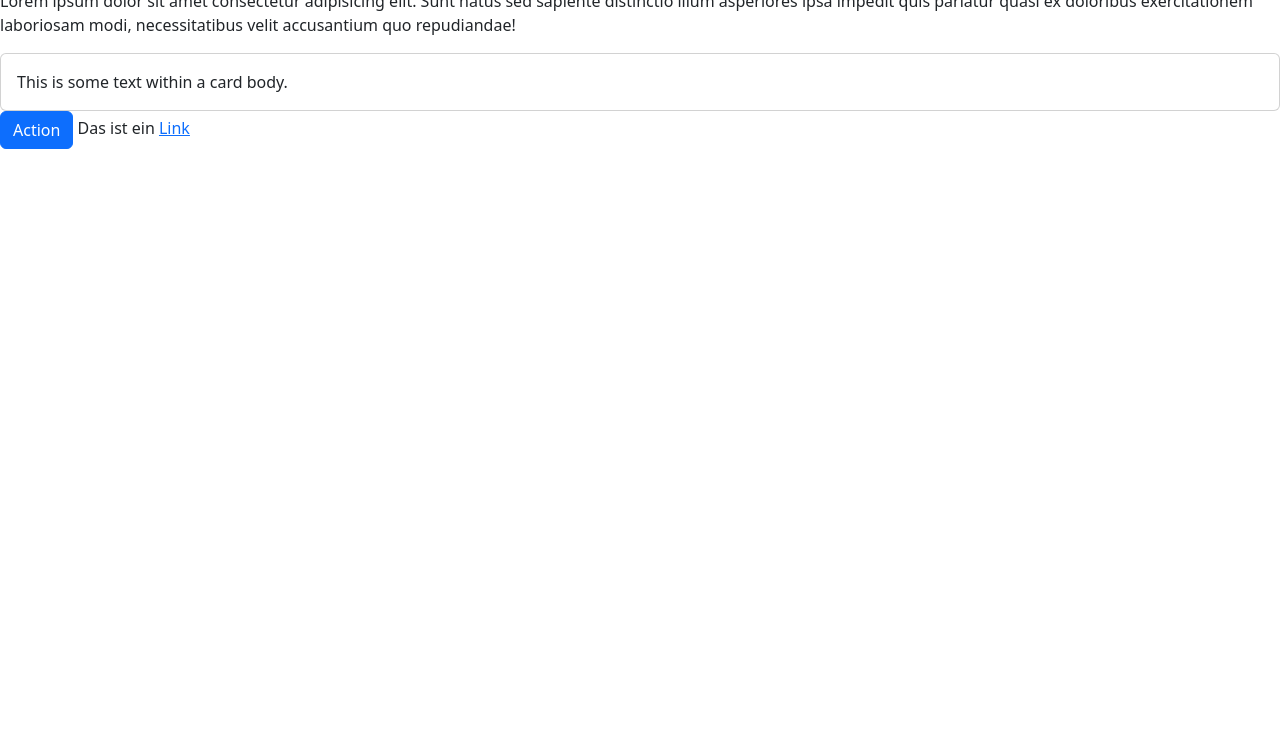
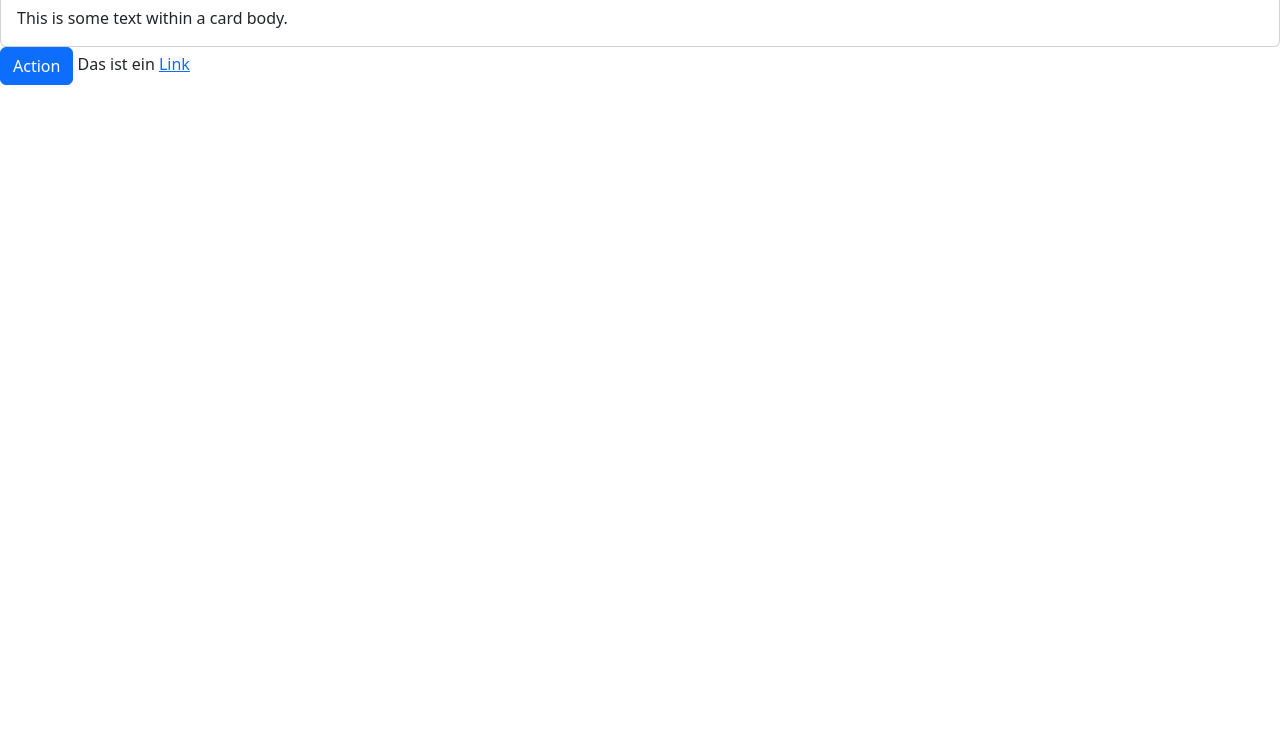
Before and after one commit to RalfVoelker/Quiz-App, a website: page index.html in a window 1280 px wide. Shown: the part 67-800 px from the top of the page. Drawn offline with nearby package versions, Linux system fonts and the light colour scheme.

Commit message:
text deleted

```diff
--- a/index.html
+++ b/index.html
@@ -9,11 +9,7 @@
 
   <body>
         <h1>Hallo Welt!</h1>
-        <p>Lorem ipsum dolor sit amet consectetur adipisicing elit.
-            Sunt natus sed sapiente distinctio illum asperiores ipsa
-            impedit quis pariatur quasi ex doloribus exercitationem
-            laboriosam modi, necessitatibus velit accusantium quo
-            repudiandae!</p>
+
 
             <div class="card">
               <div class="card-body">
```
